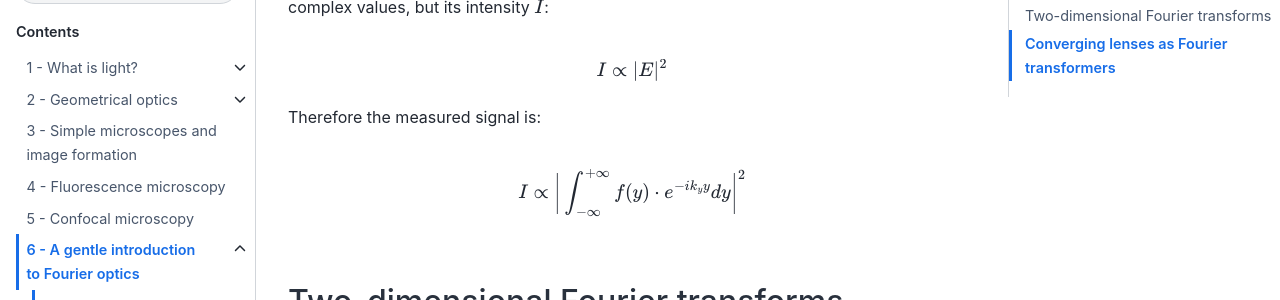
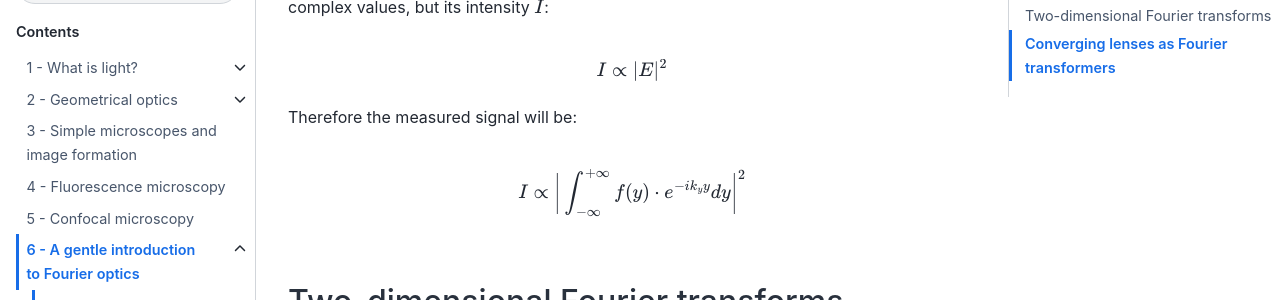
Before and after one commit to MarcoLoc95/ALMB, a Jupyter Book: the page built from book/some_content/chap6_1.md, in a window 1280 px wide and 900 px high, scrolled down 5520 px. Shown: the part 153-453 px from the top of the window. Built offline with Jupyter Book 1.0.4 settings and Sphinx 7.4.7 and the Sphinx Book theme 1.1.4, drawn with Linux system fonts in a browser that asks for light colours; pages that are not in the unit, such as notebooks, are missing from menus; comment, search, counter and statistics services are not loaded.

Commit message:
Update chap6_1.md

```diff
--- a/book/some_content/chap6_1.md
+++ b/book/some_content/chap6_1.md
@@ -140,7 +140,7 @@ $$
 I \propto |E|^2
 $$
 
-Therefore the measured signal is:
+Therefore the measured signal will be:
 
 $$
 I \propto \bigg| \int_{-\infty}^{+\infty} f(y) \cdot e^{-ik_y y} dy \bigg |^2
```
